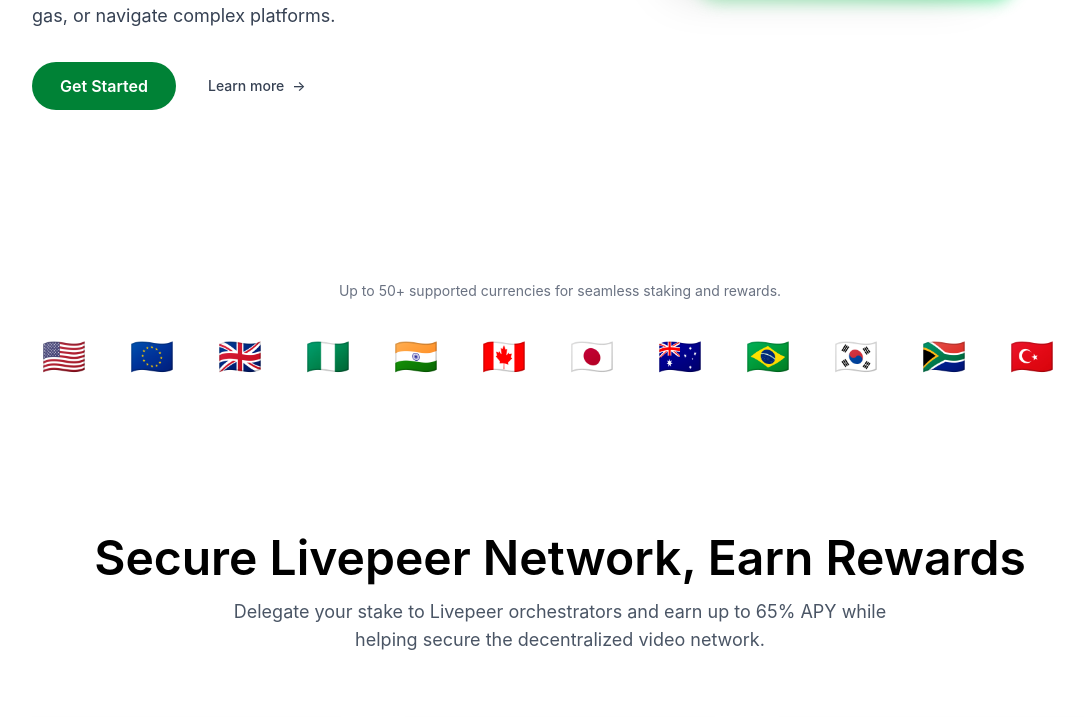
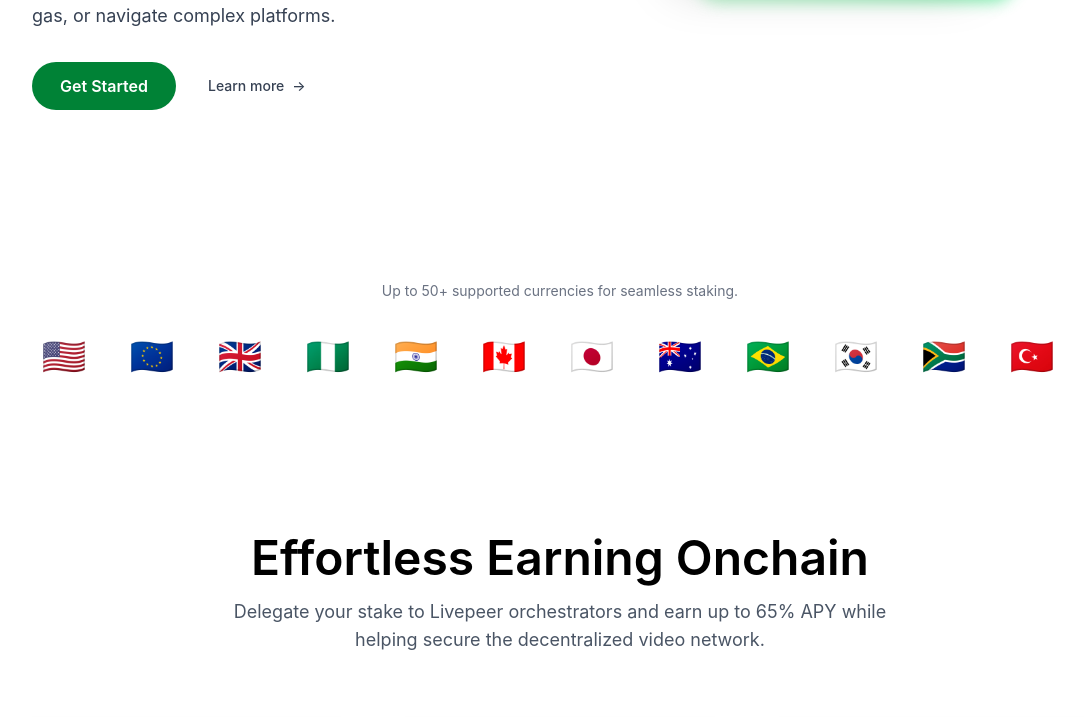
Before and after one commit to qikelink/peersurf, a React (Vite) app: page / in a window 1280 px wide. Shown: the part 590-1307 px from the top of the page, without its empty margins (80-1164 px from the left). Built offline with nearby package versions, Linux system fonts and the light colour scheme; a web font is replaced by a local one.

Commit message:
Finished

```diff
--- a/src/components/currencies.tsx
+++ b/src/components/currencies.tsx
@@ -70,7 +70,7 @@
     <footer className="w-full max-w-7xl mx-auto py-12 px-8 flex flex-col items-center">
       <div className="text-[oklch(0.22_0.13_145)] dark:text-[oklch(0.65_0.18_145)] text-base font-medium mb-6 text-center">
         <span className="text-sm text-gray-500 font-normal">
-          Up to 50+ supported currencies for seamless staking and rewards.
+          Up to 50+ supported currencies for seamless staking.
         </span>
       </div>
       <div
--- a/src/components/pages/calculator-page.tsx
+++ b/src/components/pages/calculator-page.tsx
@@ -178,7 +178,7 @@
               <SelectTrigger className="w-full py-6 border rounded border-gray-200 bg-white text-black text-lg font-semibold focus:outline-none">
                 <SelectValue placeholder="Choose an orchestrator" />
               </SelectTrigger>
-              <SelectContent className="py-4 space-y-1">
+              <SelectContent>
                 {orchestratorsList.map((orch) => (
                   <SelectItem key={orch.id} value={orch.id} className="px-2 py-4 rounded">
                     {orch.name} - APY: {orch.apy}%
@@ -197,7 +197,7 @@
               type="number"
               min={0}
               placeholder="Enter amount"
-              className="w-full p-3 rounded border border-gray-200 bg-white text-black placeholder-gray-400 focus:outline-none focus:ring-2 focus:ring-blue-200 focus:border-blue-300 transition-colors text-lg font-semibold"
+              className="w-full px-3 py-2.5 rounded border border-gray-200 bg-white text-black placeholder-gray-400 focus:outline-none focus:ring-2 focus:ring-blue-200 focus:border-blue-300 transition-colors text-lg font-semibold"
               value={delegationAmountNaira}
               onChange={(e) => setDelegationAmountNaira(e.target.value)}
             />
--- a/src/components/usecases.tsx
+++ b/src/components/usecases.tsx
@@ -12,7 +12,7 @@
       <div className="max-w-7xl w-full mx-auto">
         <div className="mb-16 text-center">
           <h2 className="text-4xl md:text-5xl font-semibold text-black mb-4">
-            Secure Livepeer Network, Earn Rewards
+            Effortless Earning Onchain
           </h2>
           <div className="text-lg text-gray-600 max-w-2xl mx-auto">
             Delegate your stake to Livepeer orchestrators and earn up to 65% APY while helping secure the decentralized video network.
--- a/src/index.css
+++ b/src/index.css
@@ -124,9 +124,14 @@
   * {
     @apply border-border outline-ring/50;
   }
+  html {
+    background-color: white;
+  }
   body {
     @apply bg-white text-foreground;
     font-family: var(--font-sans);
+    background-color: white;
+    min-height: 100vh;
   }
 
   .font-playfair {
@@ -149,4 +154,16 @@
     -ms-overflow-style: none; /* IE and Edge */
     scrollbar-width: none; /* Firefox */
   }
+
+  /* Ensure overflow areas are white */
+  #root {
+    background-color: white;
+  }
+
+  /* Fix for iOS Safari and other mobile browsers */
+  @supports (-webkit-touch-callout: none) {
+    body {
+      background-color: white !important;
+    }
+  }
 }
```
